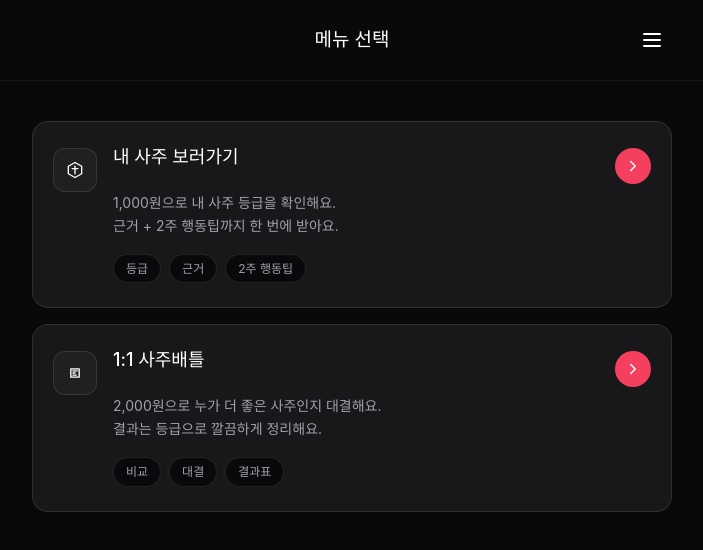
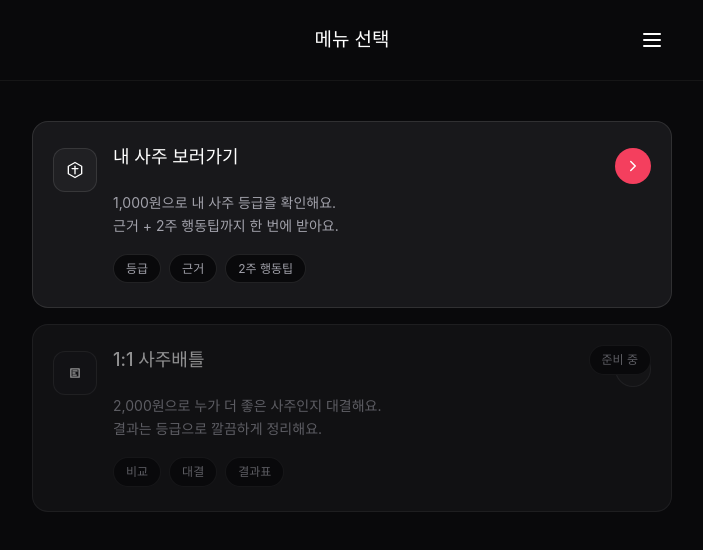
Before and after one commit to kunjoo0621/durumi-saju, a Next.js app: page /menu in a window 1280 px wide. Shown: the top 550 px of the page, without its empty margins (288-991 px from the left). Built offline with nearby package versions, Linux system fonts and the light colour scheme; no server answers; sample sign-in values are in the browser's storage; a web font is replaced by a local one.

Commit message:
feat: add landing section-02 image + disable battle

```diff
--- a/app/menu/page.tsx
+++ b/app/menu/page.tsx
@@ -8,6 +8,7 @@ import MenuDrawer from "../MenuDrawer";
 export default function MenuPage() {
   const router = useRouter();
   const { data: session, status } = useSession();
+  const isBattleDisabled = true;
 
   useEffect(() => {
     if (status === "unauthenticated") {
@@ -126,12 +127,29 @@ export default function MenuPage() {
 
           <button
             type="button"
-            onClick={() => router.push("/battle")}
-            className="group w-full rounded-2xl border border-white/10 bg-zinc-900 text-left transition-colors duration-200 hover:bg-zinc-800 focus-visible:outline-none focus-visible:ring-2 focus-visible:ring-primary/40"
+            disabled={isBattleDisabled}
+            onClick={() => {
+              if (isBattleDisabled) return;
+              router.push("/battle");
+            }}
+            className={[
+              "w-full rounded-2xl border border-white/10 bg-zinc-900 text-left transition-colors duration-200 focus-visible:outline-none focus-visible:ring-2 focus-visible:ring-primary/40",
+              isBattleDisabled ? "cursor-not-allowed opacity-55" : "group hover:bg-zinc-800",
+            ].join(" ")}
           >
-            <div className="px-5 py-6">
+            <div className="relative px-5 py-6">
+              {isBattleDisabled && (
+                <div className="absolute right-5 top-5 rounded-full border border-white/10 bg-[rgb(var(--c-dark-bg))] px-3 py-1 text-[12px] text-zinc-400">
+                  준비 중
+                </div>
+              )}
               <div className="flex items-start gap-4">
-                <div className="mt-0.5 flex h-11 w-11 items-center justify-center rounded-xl border border-white/10 bg-zinc-800/60">
+                <div
+                  className={[
+                    "mt-0.5 flex h-11 w-11 items-center justify-center rounded-xl border border-white/10",
+                    isBattleDisabled ? "bg-zinc-800/30" : "bg-zinc-800/60",
+                  ].join(" ")}
+                >
                   <svg
                     width="20"
                     height="20"
@@ -172,14 +190,21 @@ export default function MenuPage() {
                     <div className="text-[18px] leading-tight font-aggro text-white">
                       1:1 사주배틀
                     </div>
-                    <span className="btn-primary mt-0.5 inline-flex h-9 w-9 shrink-0 items-center justify-center rounded-full transition-transform duration-200 group-hover:translate-x-0.5">
+                    <span
+                      className={[
+                        "mt-0.5 inline-flex h-9 w-9 shrink-0 items-center justify-center rounded-full transition-transform duration-200",
+                        isBattleDisabled
+                          ? "border border-white/10 bg-zinc-800/40 text-zinc-400"
+                          : "btn-primary group-hover:translate-x-0.5",
+                      ].join(" ")}
+                    >
                       <svg
                         width="18"
                         height="18"
                         viewBox="0 0 24 24"
                         fill="none"
                         aria-hidden="true"
-                        className="text-white"
+                        className={isBattleDisabled ? "text-zinc-400" : "text-white"}
                       >
                         <path
                           d="M9 18l6-6-6-6"
--- a/app/page.tsx
+++ b/app/page.tsx
@@ -9,7 +9,7 @@ type LandingSection = {
   key: string;
   title: string;
   bodyLines: [string, string];
-  accent: "brand" | "violet" | "indigo";
+  accent: "brand" | "neutral";
 };
 
 const SECTIONS: LandingSection[] = [
@@ -23,13 +23,13 @@ const SECTIONS: LandingSection[] = [
     key: "analysis",
     title: "등급만 던지고 끝내지 않아요",
     bodyLines: ["등급 → 근거 → 해석을 한 번에 정리해요.", "마지막엔 2주 실행 팁까지 줘요."],
-    accent: "violet",
+    accent: "neutral",
   },
   {
     key: "battle",
     title: "누가 더 좋은 사주인지, 딱 정리",
     bodyLines: ["2,000원으로 둘을 비교해요.", "결과는 등급으로 깔끔하게 보여줘요."],
-    accent: "indigo",
+    accent: "neutral",
   },
 ];
 
@@ -37,9 +37,7 @@ function SectionGlow({ accent }: { accent: LandingSection["accent"] }) {
   const gradient =
     accent === "brand"
       ? "bg-[radial-gradient(circle_at_50%_0%,rgba(var(--primary),0.22)_0%,transparent_62%)]"
-      : accent === "violet"
-        ? "bg-[radial-gradient(circle_at_50%_0%,rgba(168,85,247,0.18)_0%,transparent_62%)]"
-        : "bg-[radial-gradient(circle_at_50%_0%,rgba(99,102,241,0.18)_0%,transparent_62%)]";
+      : "bg-[radial-gradient(circle_at_50%_0%,rgba(255,255,255,0.08)_0%,transparent_62%)]";
 
   return (
     <div
@@ -63,16 +61,12 @@ function ImagePlaceholder({
   const orbA =
     accent === "brand"
       ? "bg-[radial-gradient(circle_at_center,rgba(var(--primary),0.26)_0%,transparent_64%)]"
-      : accent === "violet"
-        ? "bg-[radial-gradient(circle_at_center,rgba(168,85,247,0.22)_0%,transparent_64%)]"
-        : "bg-[radial-gradient(circle_at_center,rgba(99,102,241,0.20)_0%,transparent_64%)]";
+      : "bg-[radial-gradient(circle_at_center,rgba(255,255,255,0.10)_0%,transparent_64%)]";
 
   const orbB =
     accent === "brand"
-      ? "bg-[radial-gradient(circle_at_center,rgba(168,85,247,0.14)_0%,transparent_70%)]"
-      : accent === "violet"
-        ? "bg-[radial-gradient(circle_at_center,rgba(var(--primary),0.14)_0%,transparent_70%)]"
-        : "bg-[radial-gradient(circle_at_center,rgba(168,85,247,0.12)_0%,transparent_70%)]";
+      ? "bg-[radial-gradient(circle_at_center,rgba(255,255,255,0.08)_0%,transparent_70%)]"
+      : "bg-[radial-gradient(circle_at_center,rgba(var(--primary),0.12)_0%,transparent_70%)]";
 
   return (
     <div className="mx-auto w-full max-w-[640px]">
@@ -150,6 +144,8 @@ export default function LandingPage() {
                   src={
                     section.key === "intro"
                       ? "/images/landing/section-01.png"
+                      : section.key === "analysis"
+                        ? "/images/landing/section-02.png"
                       : section.key === "battle"
                         ? "/images/landing/section-03.png"
                         : undefined
@@ -157,6 +153,8 @@ export default function LandingPage() {
                   alt={
                     section.key === "intro"
                       ? "사주보는 두루미 소개 이미지"
+                      : section.key === "analysis"
+                        ? "사주 결과 구성 소개 이미지"
                       : section.key === "battle"
                         ? "1:1 사주배틀 소개 이미지"
                         : undefined
@@ -175,7 +173,7 @@ export default function LandingPage() {
           <button
             type="button"
             onClick={handleStart}
-            className="w-full h-[54px] rounded-xl bg-[#FEE500] text-black text-[15px] font-semibold flex items-center justify-center gap-2"
+            className="w-full h-[54px] rounded-xl bg-primary-kakao text-black text-[15px] font-semibold flex items-center justify-center gap-2"
           >
             <svg width="18" height="18" viewBox="0 0 24 24" aria-hidden="true" className="text-black">
               <path
--- a/components/result/ResultTable.tsx
+++ b/components/result/ResultTable.tsx
@@ -193,7 +193,7 @@ export default function ResultTable({
 
   return (
     <div className="space-y-6">
-      <div className="grid grid-cols-1 lg:grid-cols-2 gap-6">
+      <div className="grid grid-cols-1 gap-6">
         <div className={`rounded-3xl p-6 md:p-8 border border-white/5 ${gradeStyle.background}`}>
           <div className="flex items-center justify-between">
             <span
```
Also changed, not shown: public/images/landing/section-02.png (added).
